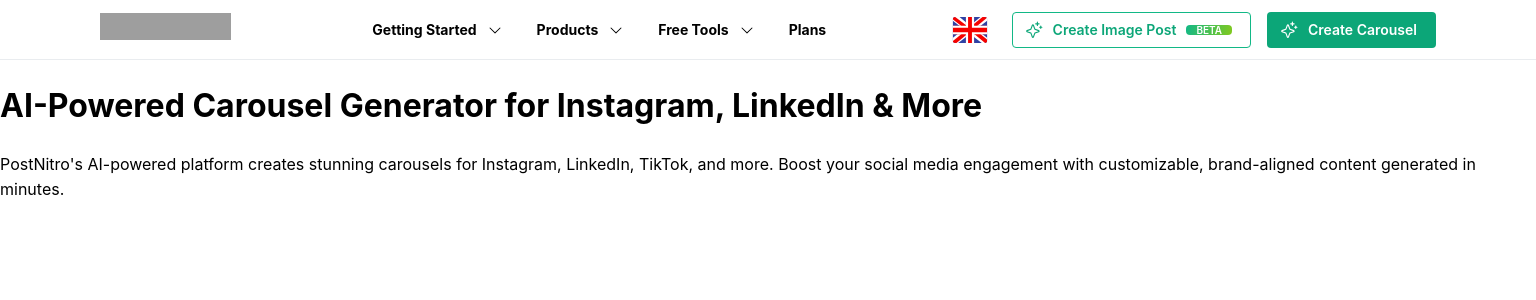
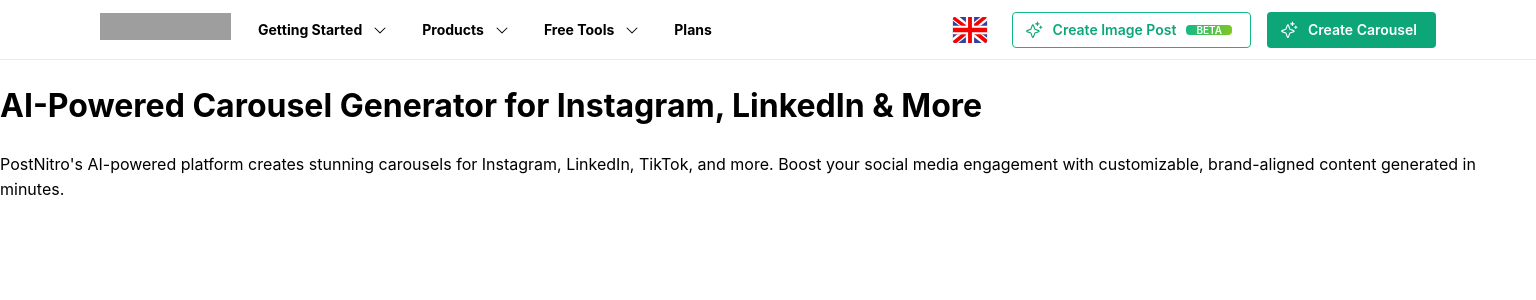
Before and after one commit to inabeelanjum/postNitro_task, a Next.js app: page /en in a window 1536 px wide. Shown: the top 300 px of the page. Built offline with nearby package versions, Linux system fonts and the light colour scheme; grey boxes are pictures that could not be loaded.

Commit message:
a better menu

```diff
--- a/components/Navigation/Navigation.module.css
+++ b/components/Navigation/Navigation.module.css
@@ -29,7 +29,7 @@
   text-decoration: none;
   display: flex;
   align-items: center;
-  margin-right: var(--mantine-spacing-md);
+  margin-right: 0;
 }
 
 .navLink {
@@ -112,9 +112,9 @@
     display: none !important;
   }
 
-  /* Ensure proper spacing between nav elements */
+  /* Remove extra gap in desktop view */
   .inner {
-    gap: var(--mantine-spacing-xl);
+    gap: 0;
   }
 }
 
--- a/components/Navigation/index.tsx
+++ b/components/Navigation/index.tsx
@@ -48,12 +48,14 @@
     <header className={classes.header} role="banner">
       <Container size="fluid" className={classes.container}>
         <Group justify="space-between" align="center" className={classes.inner}>
-          {/* Left side with Logo */}
+          {/* Left side with Logo and Nav items */}
+          <Group spacing="xs">
+            {/* Logo */}
             <Link href="/" className={classes.logoAnchor}>
               <Logo />
             </Link>
 
-          {/* Desktop Navigation (centered) */}
+            {/* Desktop Navigation (right next to logo) */}
             <Group className={classes.desktopNav} role="navigation" gap="sm">
               {/* Getting Started Dropdown */}
               <NavDropdown
@@ -83,6 +85,7 @@
               >
                 {t('plans')}
               </Button>
+            </Group>
           </Group>
 
           {/* Right side elements */}
```
Lines whose indentation alone changed are shown as unchanged.
